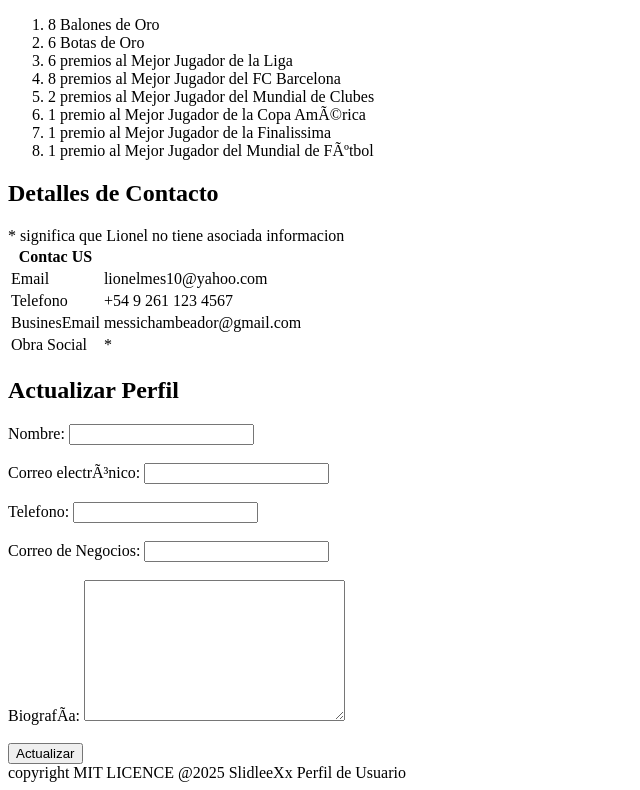
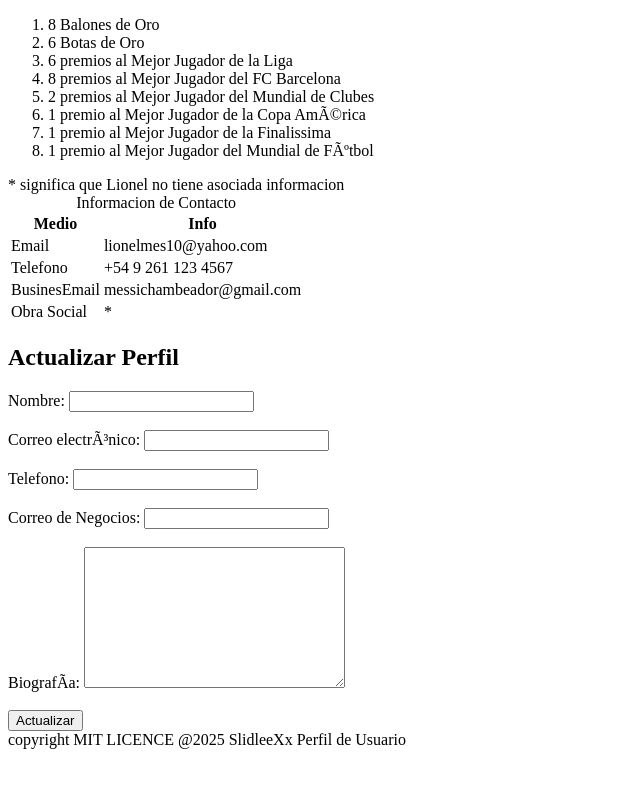
Before and after one commit to slidleeXx/Html_dem1, a plain HTML site: page index.html in a window 1280 px wide. Shown: the part 1282-2072 px from the top of the page, without its empty margins (0-640 px from the left). After the commit the page ends 2039 px from the top, so only its background shows below. Drawn offline with Linux system fonts and the light colour scheme.

Commit message:
Refactor contact details section: update table headers for clarity

```diff
--- a/index.html
+++ b/index.html
@@ -65,12 +65,14 @@
 
 
         <SECTION>
-            <h2>Detalles de Contacto</h2>
+
              <table>
+                <caption> Informacion de Contacto </caption>
                 <thead>
                 <tr>
 
-                    <th> Contac US</th>
+                    <th>Medio</th>
+                    <th>Info</th>
                 </tr>
                 </thead>
 
```
